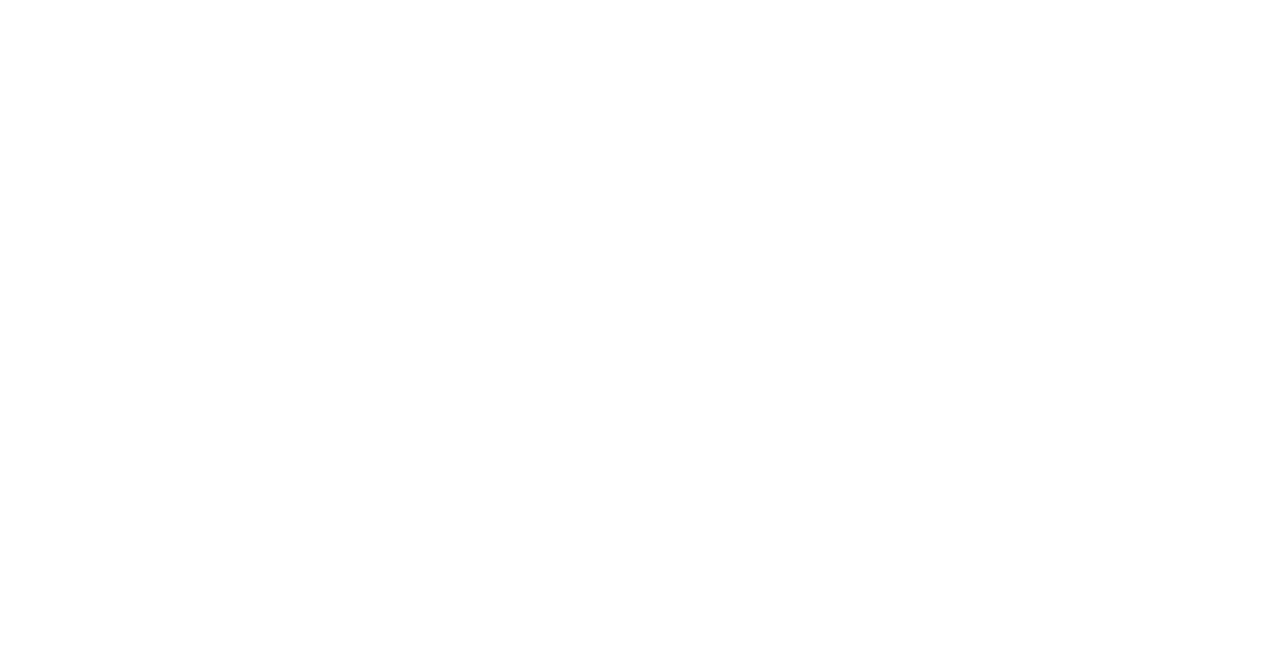
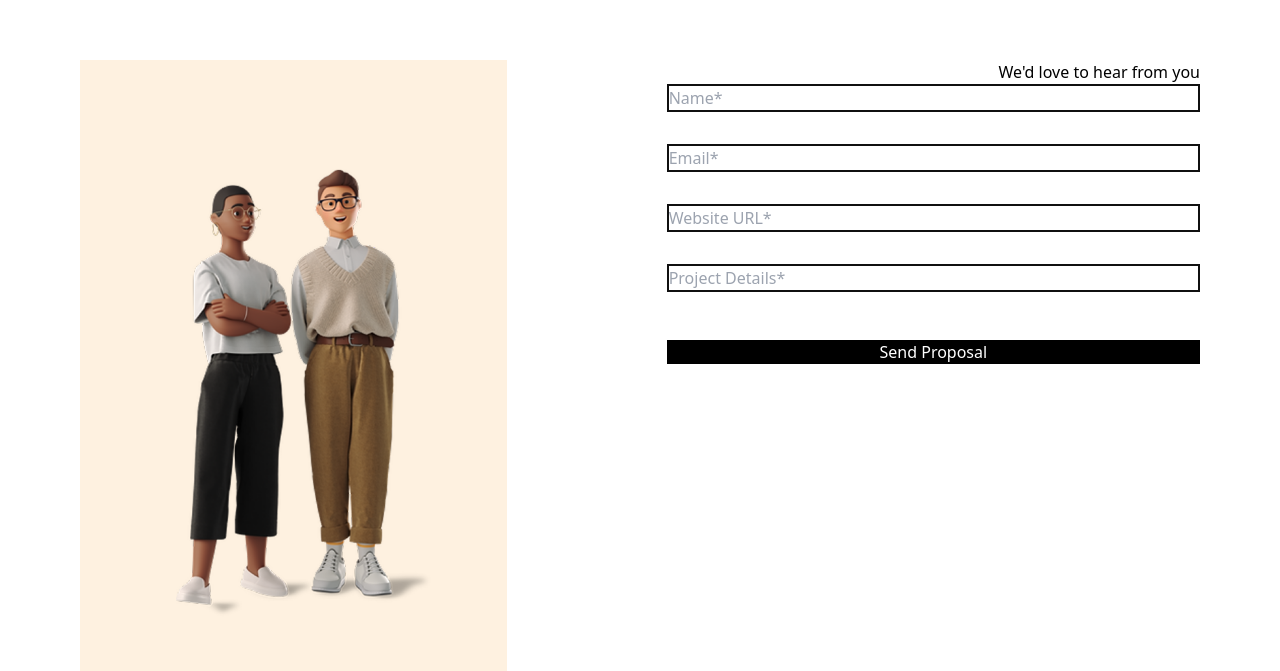
Before and after one commit to murat-aydin01/piton-next-project, a Next.js app: page / in a window 1280 px wide. Shown: the part 2460-3131 px from the top of the page. Before the commit the page ends 2312 px from the top, so only its background shows below. Built offline with nearby package versions, Linux system fonts and the light colour scheme.

Commit message:
form section

```diff
--- a/src/app/page.js
+++ b/src/app/page.js
@@ -1,3 +1,4 @@
+import FormSection from "@/components/FormSection";
 import HeroSection from "@/components/HeroSection";
 import IntroSection from "@/components/IntroSection";
 import StatsSection from "@/components/StatsSection";
@@ -8,6 +9,7 @@
       <HeroSection />
       <IntroSection />
       <StatsSection/>
+      <FormSection/>
     </div>
   );
 }
--- /dev/null
+++ b/src/components/FormSection.js
@@ -0,0 +1,54 @@
+"use client";
+
+import useContactForm from "@/hooks/useContactForm";
+
+function FormSection() {
+  const { formData, handleChange, handleSubmit } = useContactForm();
+  return (
+    <section className="flex flex-row justify-around">
+      <div className="w-4/12">
+        <img src="/images/SideImage.png" alt="side image" />
+      </div>
+      <div className="flex flex-col w-5/12">
+        <h2 className="self-end">We&apos;d love to hear from you</h2>
+        <form className="flex flex-col gap-y-8" onSubmit={handleSubmit}>
+          <input
+            className="border-2 border-inputBorder "
+            type="text"
+            name="name"
+            value={formData.name}
+            placeholder="Name*"
+            onChange={handleChange}
+          />
+          <input
+          className="border-2 border-inputBorder"
+            type="email"
+            name="email"
+            value={formData.email}
+            placeholder="Email*"
+            onChange={handleChange}
+          />
+          <input
+          className="border-2 border-inputBorder"
+            type="url"
+            name="url"
+            value={formData.url}
+            placeholder="Website URL*"
+            onChange={handleChange}
+          />
+          <input
+          className="border-2 border-inputBorder"
+            type="text"
+            name="details"
+            value={formData.details}
+            placeholder="Project Details*"
+            onChange={handleChange}
+          />
+          <button className="bg-black text-white mt-4" type="submit">Send Proposal</button>
+        </form>
+      </div>
+    </section>
+  );
+}
+
+export default FormSection;
--- /dev/null
+++ b/src/hooks/useContactForm.js
@@ -0,0 +1,25 @@
+import { useState } from "react";
+
+export default function useContactForm() {
+  const [formData, setFormData] = useState({
+    name: "",
+    email: "",
+    url: "",
+    details: "",
+  });
+
+  const handleChange = (e) => {
+    setFormData({
+      ...formData,
+      [e.target.name]: e.target.value,
+    });
+  };
+
+  const handleSubmit = (e) => {
+    e.preventDefault();
+    console.log("Form Datas:", formData);
+    setFormData({ name: "", email: "", url: "", details: "" });
+  };
+
+  return { formData, handleChange, handleSubmit };
+}
--- a/tailwind.config.mjs
+++ b/tailwind.config.mjs
@@ -9,7 +9,8 @@
     extend: {
       colors: {
         primaryDark: "oklch(84.13% 0.1712 84.76)",
-        heroBg: "oklch(85.94% 0.1746 90.06)"
+        heroBg: "oklch(85.94% 0.1746 90.06)",
+        inputBorder: "oklch(17.3% 0 0)"
       },
     },
   },
```
Also changed, not shown: public/images/SideImage.png (added).
